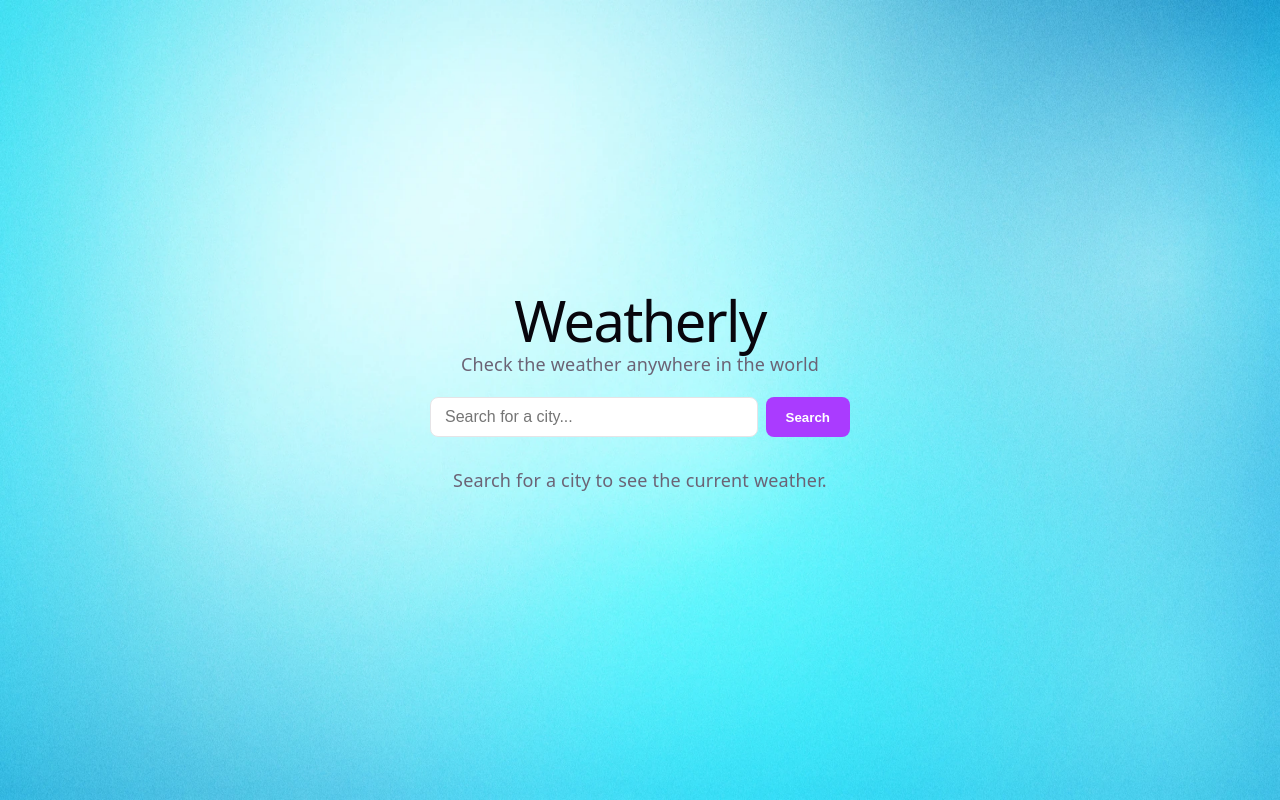
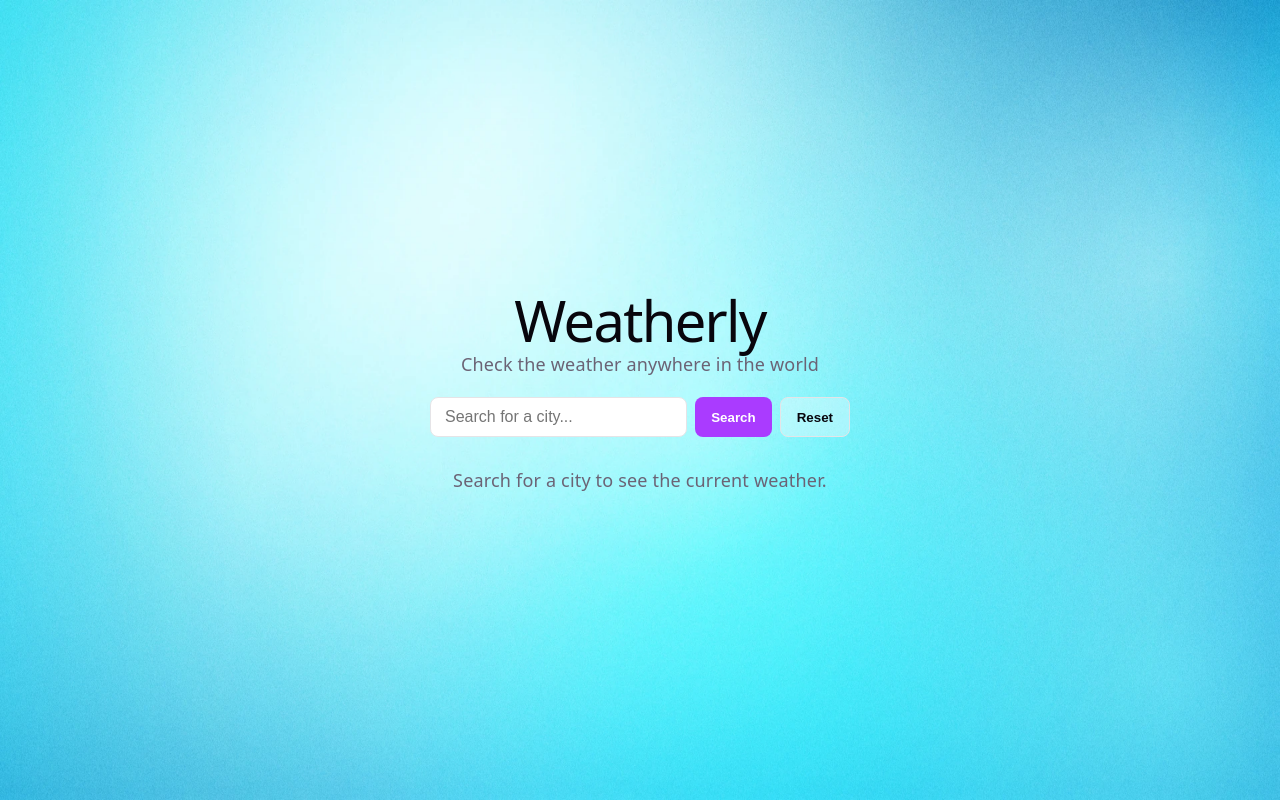
Before and after one commit to jaysingit/Weather-Report, a React (Vite) app: page / in a window 1280 px wide. Built offline with nearby package versions, Linux system fonts and the light colour scheme.

Commit message:
Reset button added

```diff
--- a/src/App.css
+++ b/src/App.css
@@ -27,6 +27,7 @@
 
 .search-bar input {
   flex: 1;
+  min-width: 0;
   padding: 10px 14px;
   border-radius: 8px;
   border: 1px solid var(--border);
@@ -34,17 +35,24 @@
 }
 
 .search-bar button {
-  padding: 10px 20px;
+  padding: 10px 16px;
   border-radius: 8px;
   border: none;
   background: var(--accent);
   color: #fff;
   font-weight: 600;
   cursor: pointer;
+  white-space: nowrap;
 }
 
 .search-bar button:hover {
   opacity: 0.9;
+}
+
+.search-bar .reset-button {
+  background: rgba(255, 255, 255, 0.35);
+  color: var(--text-h);
+  border: 1px solid var(--border);
 }
 
 .content {
--- a/src/App.tsx
+++ b/src/App.tsx
@@ -13,7 +13,7 @@ function App() {
         <p className="subtitle">Check the weather anywhere in the world</p>
       </header>
 
-      <SearchBar onSearch={setCity} />
+      <SearchBar onSearch={setCity} onReset={() => setCity("")} />
 
       <main className="content">
         {city ? (
--- a/src/components/SearchBar.tsx
+++ b/src/components/SearchBar.tsx
@@ -2,9 +2,10 @@ import { useState, type FormEvent } from "react";
 
 interface SearchBarProps {
   onSearch: (city: string) => void;
+  onReset: () => void;
 }
 
-function SearchBar({ onSearch }: SearchBarProps) {
+function SearchBar({ onSearch, onReset }: SearchBarProps) {
   const [value, setValue] = useState("");
 
   const handleSubmit = (event: FormEvent<HTMLFormElement>) => {
@@ -13,6 +14,11 @@ function SearchBar({ onSearch }: SearchBarProps) {
     if (trimmed) {
       onSearch(trimmed);
     }
+  };
+
+  const handleReset = () => {
+    setValue("");
+    onReset();
   };
 
   return (
@@ -25,6 +31,9 @@ function SearchBar({ onSearch }: SearchBarProps) {
         aria-label="City name"
       />
       <button type="submit">Search</button>
+      <button type="button" className="reset-button" onClick={handleReset}>
+        Reset
+      </button>
     </form>
   );
 }
```
